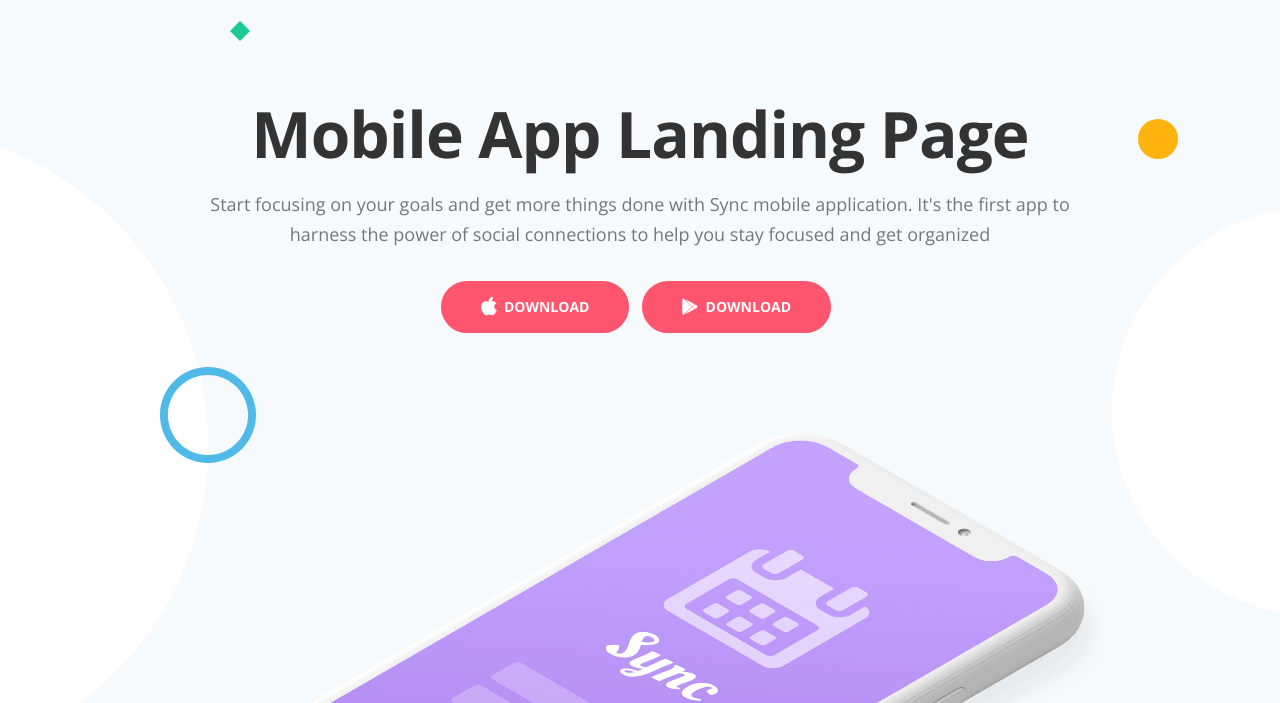
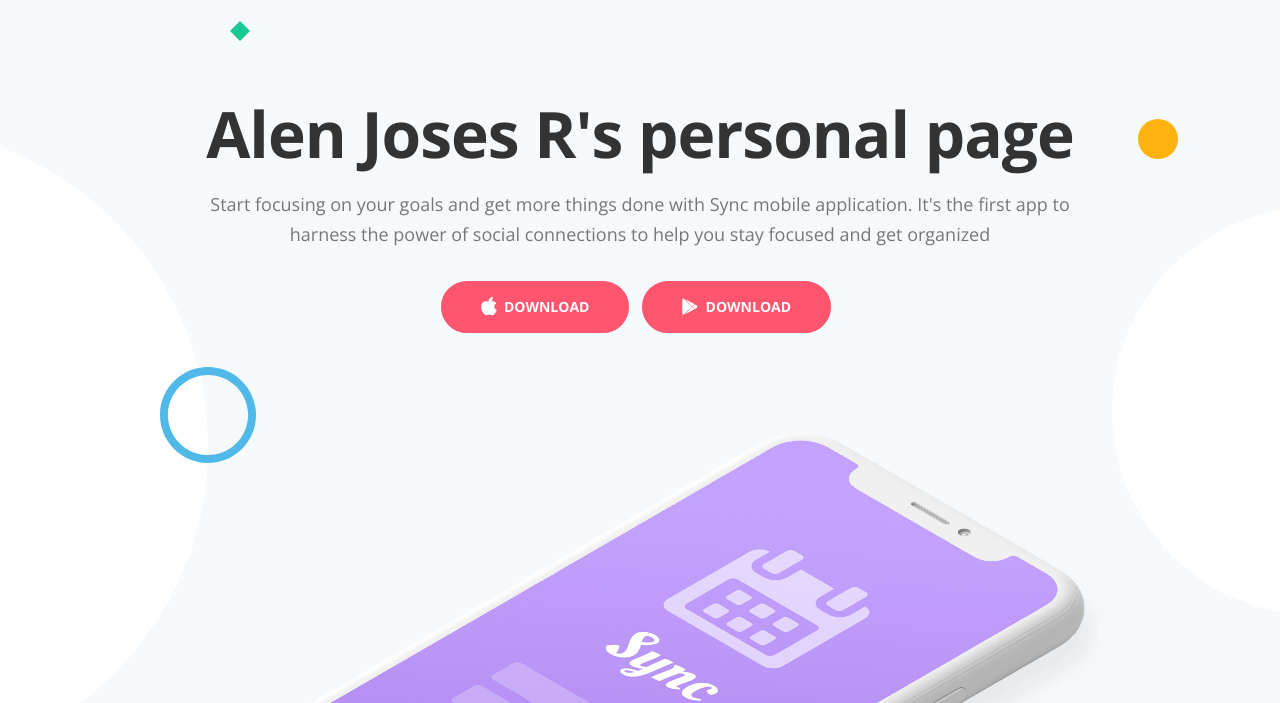
Before and after one commit to ALENJOSESR/new-test-for-github, a plain HTML site: page index.html in a window 1280 px wide. Shown: the part 97-800 px from the top of the page. Drawn offline with nearby package versions, Linux system fonts and the light colour scheme.

Commit message:
Update index.html

```diff
--- a/index.html
+++ b/index.html
@@ -100,7 +100,7 @@
             <div class="row">
                 <div class="col-lg-12">
                     <div class="text-container">
-                        <h1>Mobile App Landing Page</h1>
+                        <h1>Alen Joses R's personal page</h1>
                         <p class="p-large p-heading">Start focusing on your goals and get more things done with Sync mobile application. It's the first app to harness the power of social connections to help you stay focused and get organized</p>
                         <a class="btn-solid-lg" href="#your-link"><i class="fab fa-apple"></i>DOWNLOAD</a>
                         <a class="btn-solid-lg" href="#your-link"><i class="fab fa-google-play"></i>DOWNLOAD</a>
```
